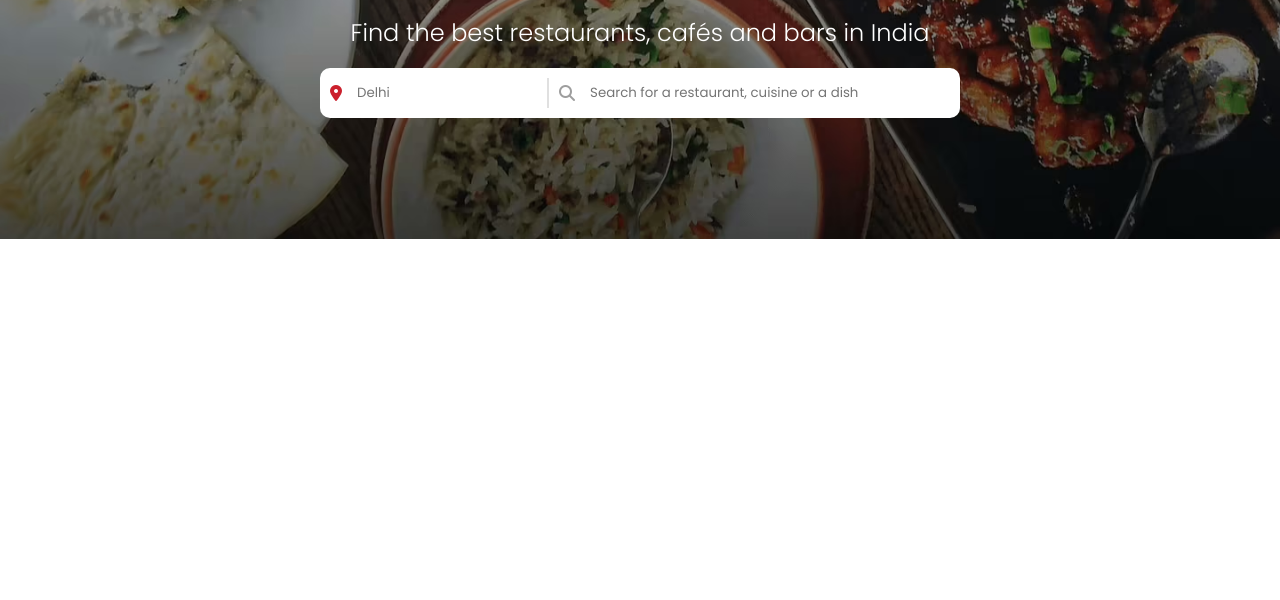
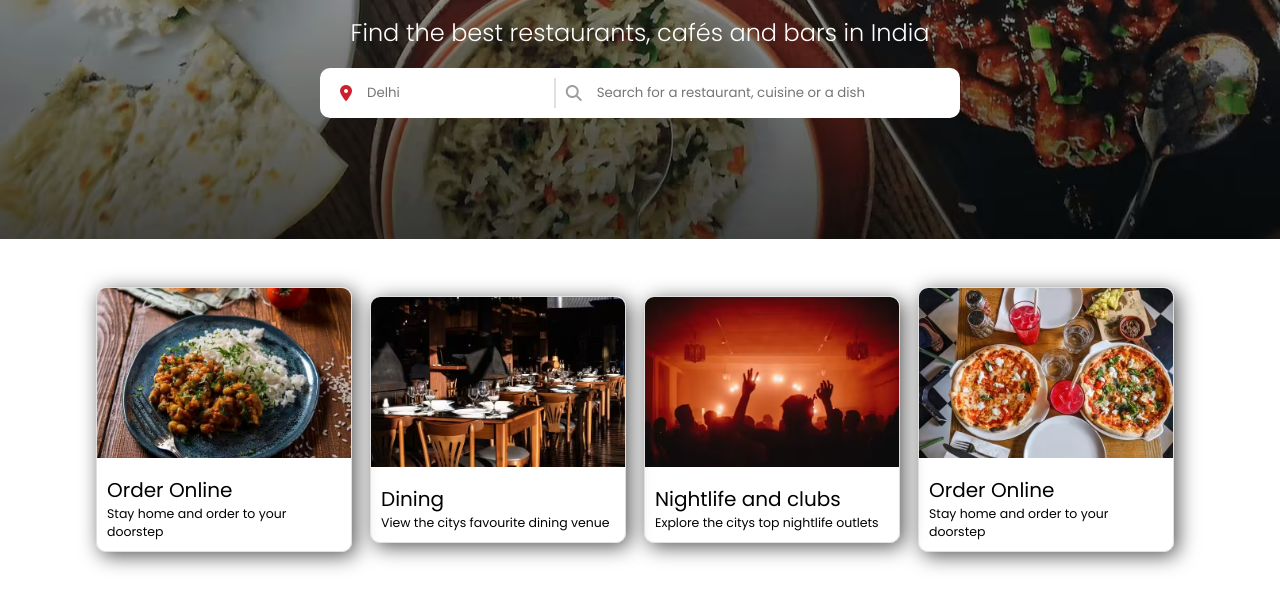
Before and after one commit to TANMAYTIWARIGUTS/PP-Zomato-Landing-Page, a plain HTML site: page index.html in a window 1280 px wide. Shown: the part 241-841 px from the top of the page. Before the commit the page ends 800 px from the top, so only its background shows below. Drawn offline with Linux system fonts and the light colour scheme.

Commit message:
Added cards after hero section

```diff
--- a/index.html
+++ b/index.html
@@ -52,7 +52,7 @@
           Find the best restaurants, cafés and bars in India
         </h1>
         <div class="hero__section_input_container">
-          <i class="fa-solid fa-location-dot" style="color: #cb202d"></i
+          <i class="fa-solid fa-location-dot" style="color: #cb202d; margin-left: 10px"></i
           ><input
             class="input_container_location"
             type="text"
@@ -67,5 +67,36 @@
         </div>
       </div>
     </section>
+
+    <section class="container we__offer">
+      <div class="we__offer_card">
+        <img src="./images/item1.png" alt="card 1">
+        <div class="we__offer_content">
+          <h2>Order Online</h2>
+          <p>Stay home and order to your doorstep</p>
+        </div>
+      </div>
+      <div class="we__offer_card">
+        <img src="./images/item2.png" alt="card 2">
+        <div class="we__offer_content">
+          <h2>Dining</h2>
+          <p>View the citys favourite dining venue</p>
+        </div>
+      </div>
+      <div class="we__offer_card">
+        <img src="./images/item3.png" alt="card 3">
+        <div class="we__offer_content">
+          <h2>Nightlife and clubs</h2>
+          <p>Explore the citys top nightlife outlets</p>
+        </div>
+      </div>
+      <div class="we__offer_card">
+        <img src="./images/item4.png" alt="card 4">
+        <div class="we__offer_content">
+          <h2>Order Online</h2>
+          <p>Stay home and order to your doorstep</p>
+        </div>
+      </div>
+    </section>
   </body>
 </html>
--- a/styles.css
+++ b/styles.css
@@ -3,14 +3,15 @@
   margin: 0px;
   box-sizing: border-box;
   font-family: "poppins", sans-serif;
-  color: white;
 }
+
 
 .hero__section {
   background-image: url(./images/heroSectionBackground.png);
   background-size: cover;
   background-position: center;
   min-height: 60vh;
+  color: white;
 }
 
 .navbar {
@@ -64,19 +65,19 @@
   display: flex;
   align-items: center;
   justify-content: space-evenly;
-  gap:10px;
+  gap: 10px;
   width: 50%;
   border-radius: 10px;
 }
 .input_container_location,
 .input_container_search {
-    padding: 5px;
+  padding: 5px;
   border: none;
   outline: none;
 }
 .input_container_location {
   width: 35%; /*35% of its parent*/
-  border-right:2px solid #e0e0e0;
+  border-right: 2px solid #e0e0e0;
 }
 
 .input_container_search {
@@ -93,4 +94,58 @@
   .hero__section {
     min-height: 80vh;
   }
+  .hero__section_container {
+    width: 100%;
+    height: 400px;
+    /* flex-direction: column; */
+    /* background-color: transparent; */
+  }
+  .hero__section_title {
+    font-size: 18px;
+    width: 55%;
+  }
+
+  .hero__section_input_container {
+    height: 8%;
+  }
 }
+
+.container{
+  margin: 3rem auto;
+  width:100%;
+}
+.we__offer{
+  display: flex;
+  flex-wrap: wrap;
+  gap: 0.5rem;
+  align-items: center;
+  justify-content: center;
+}
+.we__offer_card{
+  border-radius: 10px;
+  overflow:hidden;
+  border: 1px solid #e0e0e0;
+  transition: all 1s ease;
+  margin-right: 10px;
+  width:20%;
+  box-shadow: 4px 4px 20px #585858;
+}
+.we__offer_card:hover{
+  transform: scale(1.1);
+}
+.we__offer_card img{
+  width:100%;
+  height: 170px;
+  object-fit:cover;
+  object-position: center;
+}
+.we__offer_content{
+  padding:10px;
+}
+.we__offer_content h2{
+  font-size:20px;
+  font-weight:400;
+}
+.we__offer_content p{
+  font-size:12.5px;
+}
```
